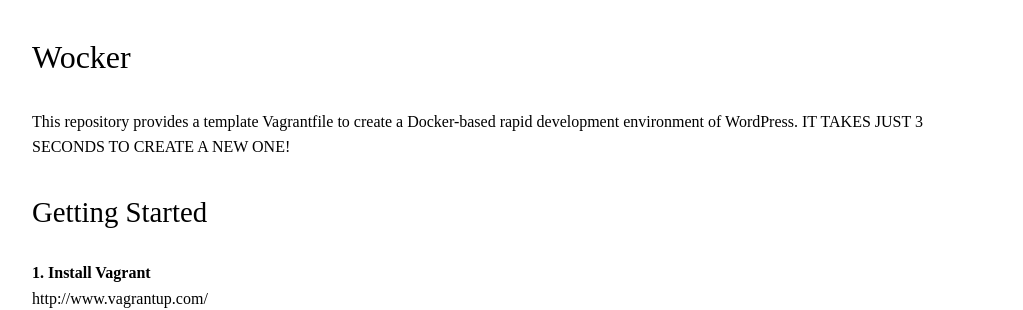
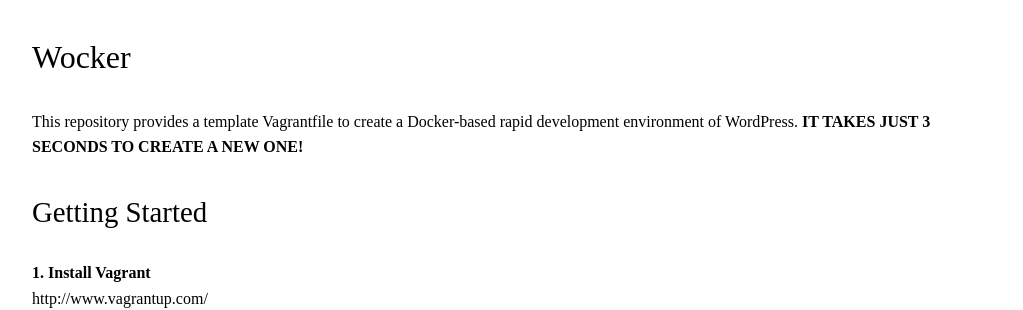
Before and after one commit to wckr/wckr.github.io, a Jekyll site: the page built from index.md, in a window 1280 px wide and 900 px high. Shown: the top 310 px of the window, without its empty margins (128-1151 px from the left). Built offline with Jekyll 4.4.1, drawn with Linux system fonts in a browser that asks for light colours.

Commit message:
Add copy

```diff
--- a/_config.yml
+++ b/_config.yml
@@ -1,7 +1,8 @@
 # Site settings
 title: Wocker
 # email: your-email@domain.com
-description: This repository provides a template Vagrantfile to create a Docker-based rapid development environment of WordPress. IT TAKES JUST 3 SECONDS TO CREATE A NEW ONE!
+description: This repository provides a template Vagrantfile to create a Docker-based rapid development environment of WordPress.
+copy: IT TAKES JUST 3 SECONDS TO CREATE A NEW ONE!
 baseurl: ""
 url: "http://ixkaito.github.io/wocker"
 twitter_username: ixkaito
--- a/_includes/header.html
+++ b/_includes/header.html
@@ -17,6 +17,6 @@
 <header class="site-header">
 	<div class="inner">
 		<h1 class="site-title">{{ site.title }}</h1>
-		<p class="site-description">{{ site.description }}</p>
+		<p class="site-description">{{ site.description }} <strong>{{ site.copy }}</strong></p>
 	</div>
 </header>
```
